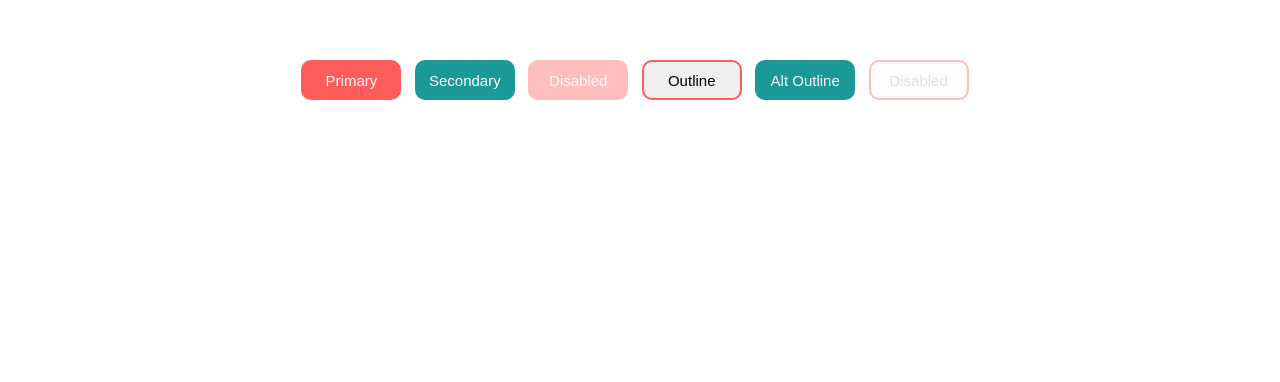
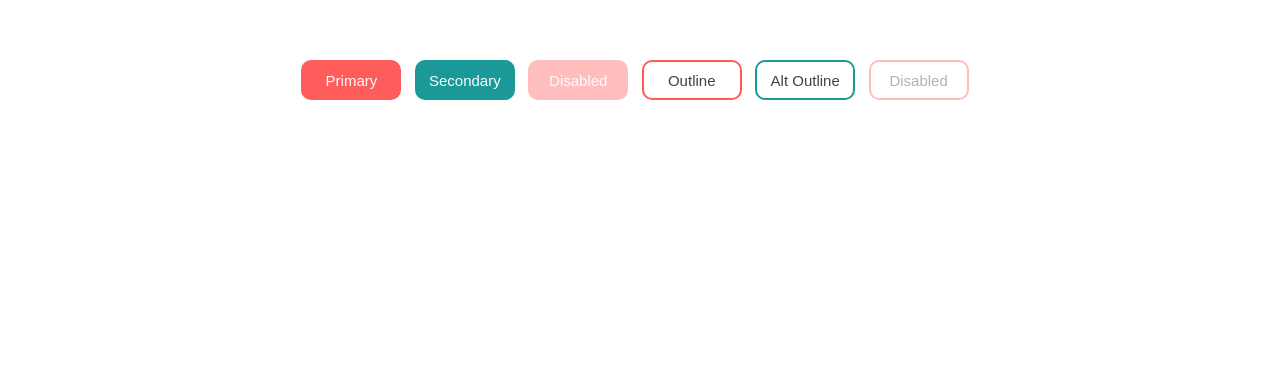
Before and after one commit to kaziragib18/Dark-Light-theme, a plain HTML site: page index.html in a window 1280 px wide. Shown: the part 2000-2382 px from the top of the page. Drawn offline with nearby package versions, Linux system fonts and the light colour scheme.

Commit message:
css outline  hover added

```diff
--- a/mystyle.css
+++ b/mystyle.css
@@ -126,3 +126,13 @@ button:hover:not(.outline) {
     background: var(--secondary-color);
     color: var(--on-primary);
 }
+
+.outline {
+    background: var(--background);
+    color: var(--on-background);
+}
+
+.outline:hover {
+    background: var(--primary-color);
+    color: var(--on-primary);
+}
```
